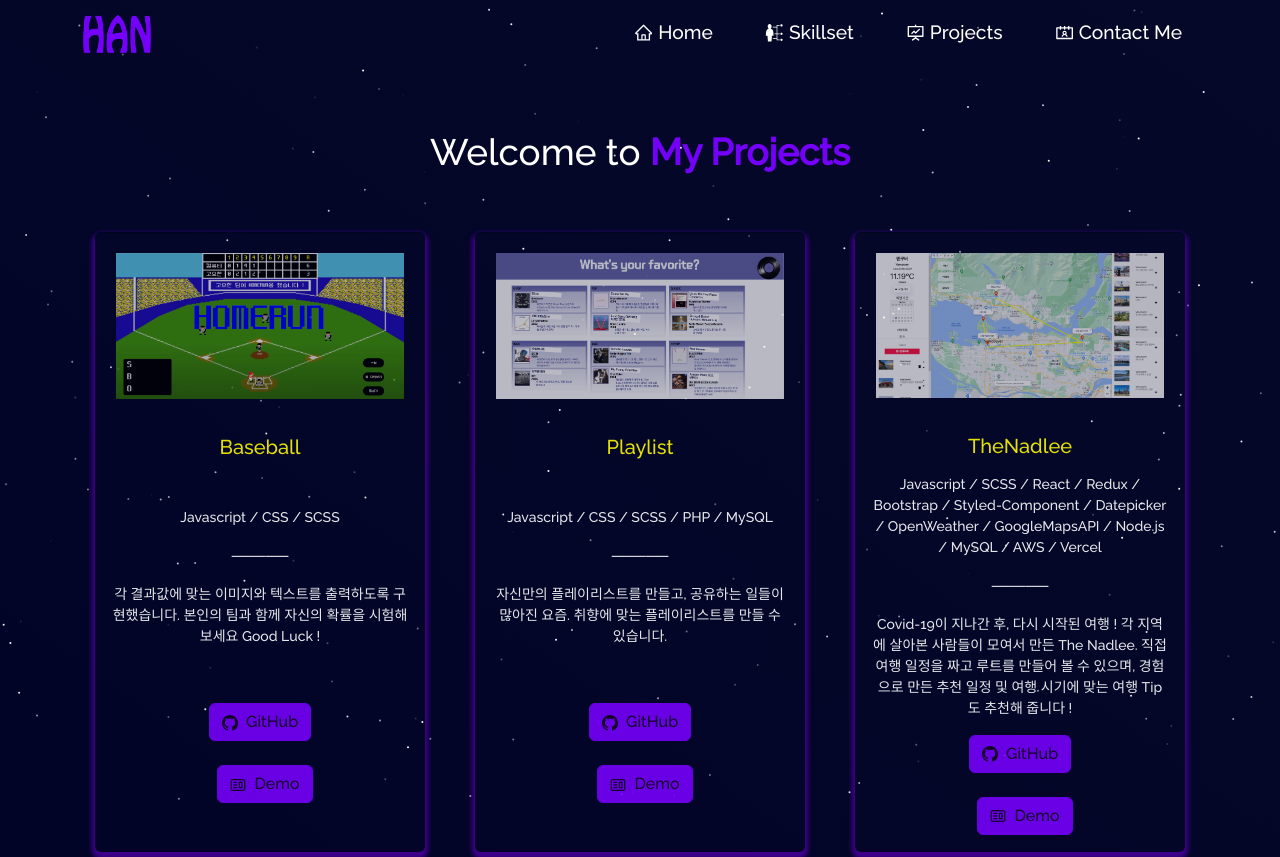
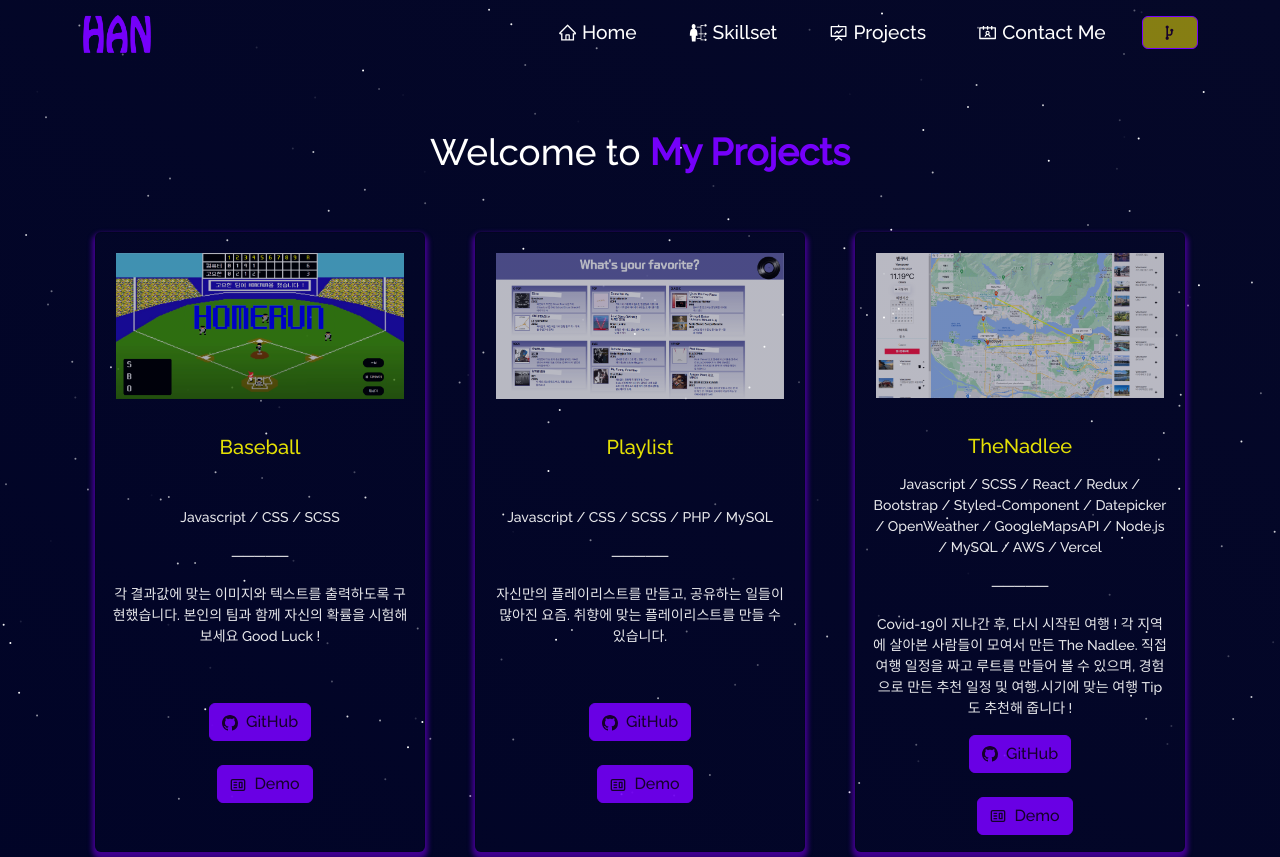
Before and after one commit to hanyoko/PORTFOLIO, a React (Create React App) app: page /project in a window 1280 px wide. Shown: the top 857 px of the page. Built offline with nearby package versions, Linux system fonts and the light colour scheme; a web font is replaced by a local one.

Commit message:
portfolio0618

```diff
--- a/src/components/Home/About.js
+++ b/src/components/Home/About.js
@@ -2,7 +2,6 @@ import React from "react";
 import { Container, Row, Col } from "react-bootstrap";
 import { BsCalendarEventFill, BsPersonFill, BsPhoneFill } from "react-icons/bs";
 import { FaUniversity } from "react-icons/fa";
-
 // import LaptopImg from "../../assets/yohan2.PNG";
 // import Tilt from "react-parallax-tilt";
 // import {
@@ -11,7 +10,6 @@ import { FaUniversity } from "react-icons/fa";
 //   AiFillInstagram,
 // } from "react-icons/ai";
 // import { FaLinkedinIn } from "react-icons/fa";
-
 
 const About = () => {
     return (
@@ -53,53 +51,12 @@ const About = () => {
                     <Col className="about-icons">
                       <h1 className="yellow about-h">doing these days ...</h1>
                       <p>ㆍ정보처리기사 실기 공부</p>
-                      <p>ㆍ코딩테스트를 위한 인터넷 강의</p>
-                      <p>ㆍ학습내용 복습 및 velog에 세부정리</p>
+                      <p>ㆍ프로그래머스 문제 풀기</p>
+                      <p>ㆍ학습내용 복습 및 velog에 정리</p>
                       <p>ㆍNomadcoders Challenge JS, TS</p>
                     </Col>
                   </Col>
                 </Col>
-                {/* <p className="home-about-body">
-                 Hi, my name is <span className="yellow">Md Abu Bakkar Siddiqe Sajib </span>
-                 and I'm from <span className="yellow"> Dhaka, Bangladesh.</span>
-                <br />
-                <br />
-                I recently graduated with a Bachelor's degree in Computer Science and Engineering in 2021.
-                <br />
-                <br />
-                  As a
-                  <b className="yellow"> Full-Stack </b>developer,
-                  I enjoy tackling new challenges and continuously expanding my skillset.
-                  <br />
-                  <br />I am proficient in
-                    <b className="yellow"> Javascript, </b>
-                    as well as have knowledge in programming languages such as C, Java, Python,
-                  <b className="yellow"> GraphQL, and Solidity.</b>
-                  <br />
-                  <br />
-                  I have a passion for working
-                  with <b className="yellow">Node.js, MongoDB,</b> and
-                  <i>
-                    <b className="yellow">
-                      {" "}
-                      modern Javascript libraries and frameworks
-                    </b>
-                  </i>
-                  &nbsp; like
-                  <i>
-                    <b className="yellow"> React.js</b>
-                  </i>
-                  <br />
-                  <br />
-                  I am also interested in building new
-                  <i>
-                    <b className="yellow"> Web Technologies and Products, </b>
-                    as well as exploring areas related to
-                    <b className="yellow"> Artificial Intelligence.</b>
-                  </i>
-                  <br />
-
-                </p> */}
               </Col>
               {/* <Col md={4} className="myAvtar">
                 <Tilt>
--- a/src/components/Navbar/Navbar.js
+++ b/src/components/Navbar/Navbar.js
@@ -3,11 +3,11 @@ import Navbar from "react-bootstrap/Navbar";
 import Nav from "react-bootstrap/Nav";
 import Container from "react-bootstrap/Container";
 import logo from "../../assets/han.png";
-// import Button from "react-bootstrap/Button";
+import Button from "react-bootstrap/Button";
 import { Link } from "react-router-dom";
-// import { CgGitFork } from "react-icons/cg";
+import { CgGitFork } from "react-icons/cg";
 import {
-  // AiFillStar,
+  AiFillStar,
   AiOutlineHome,
   AiOutlineFundProjectionScreen,
   AiOutlineContacts
@@ -102,16 +102,16 @@ function NavBar() {
               </Nav.Link>
             </Nav.Item>
 
-            {/* <Nav.Item className="fork-btn">
+            <Nav.Item className="fork-btn">
               <Button
-                href="https://github.com/19sajib/portfolio"
+                href="https://github.com/hanyoko/PORTFOLIO"
                 target="_blank"
                 className="fork-btn-inner"
               >
                 <CgGitFork style={{ fontSize: "1.2em" }} />{" "}
-                <AiFillStar style={{ fontSize: "1.1em" }} />
+                {/* <AiFillStar style={{ fontSize: "1.1em" }} /> */}
               </Button>
-            </Nav.Item> */}
+            </Nav.Item>
           </Nav>
         </Navbar.Collapse>
       </Container>
```
